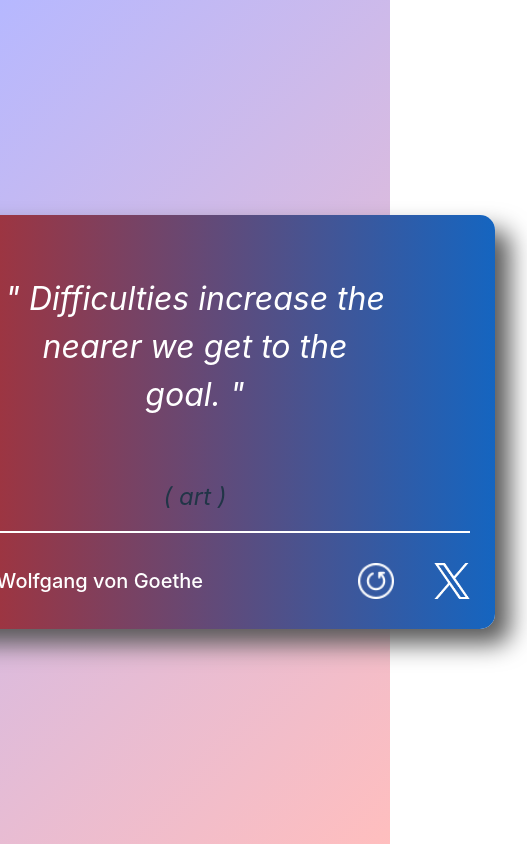
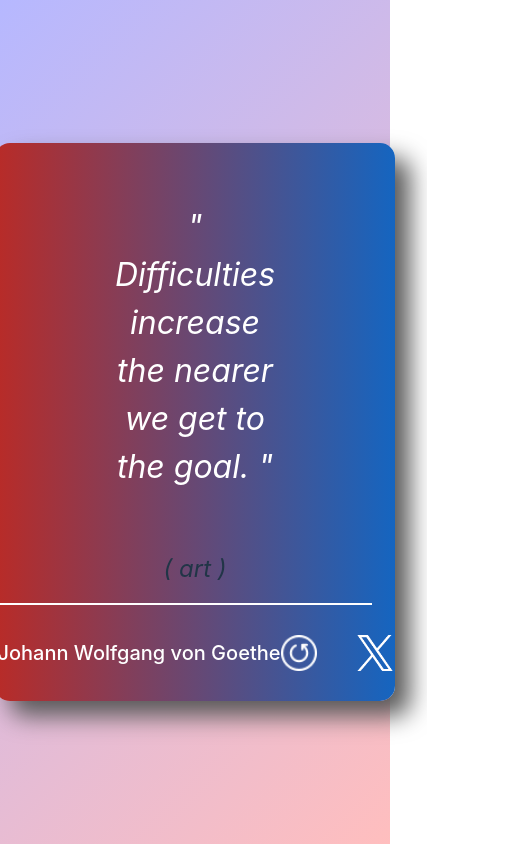
Before and after one commit to somic95/random-quote-vitejs, a React (Vite) app: page / in a window 390 px wide. Shown: the whole page, 527 px wide, since content can reach past the window. Built offline with nearby package versions, Linux system fonts and the light colour scheme; no server answers.

Commit message:
Update RandomQuote.css

```diff
--- a/src/Components/RandomQuote/RandomQuote.css
+++ b/src/Components/RandomQuote/RandomQuote.css
@@ -55,7 +55,16 @@
     transform: translateY(-2px);
 }
 
-@media (max-width: 768px) {
+@media (max-width: 619px) {
+    .container {
+        width: 400px;
+    }
+    .line {
+        width: 375px;
+    }
+}
+
+@media (min-width: 620px) and (max-width: 849px) {
     .container {
         width: 600px;
     }
```
